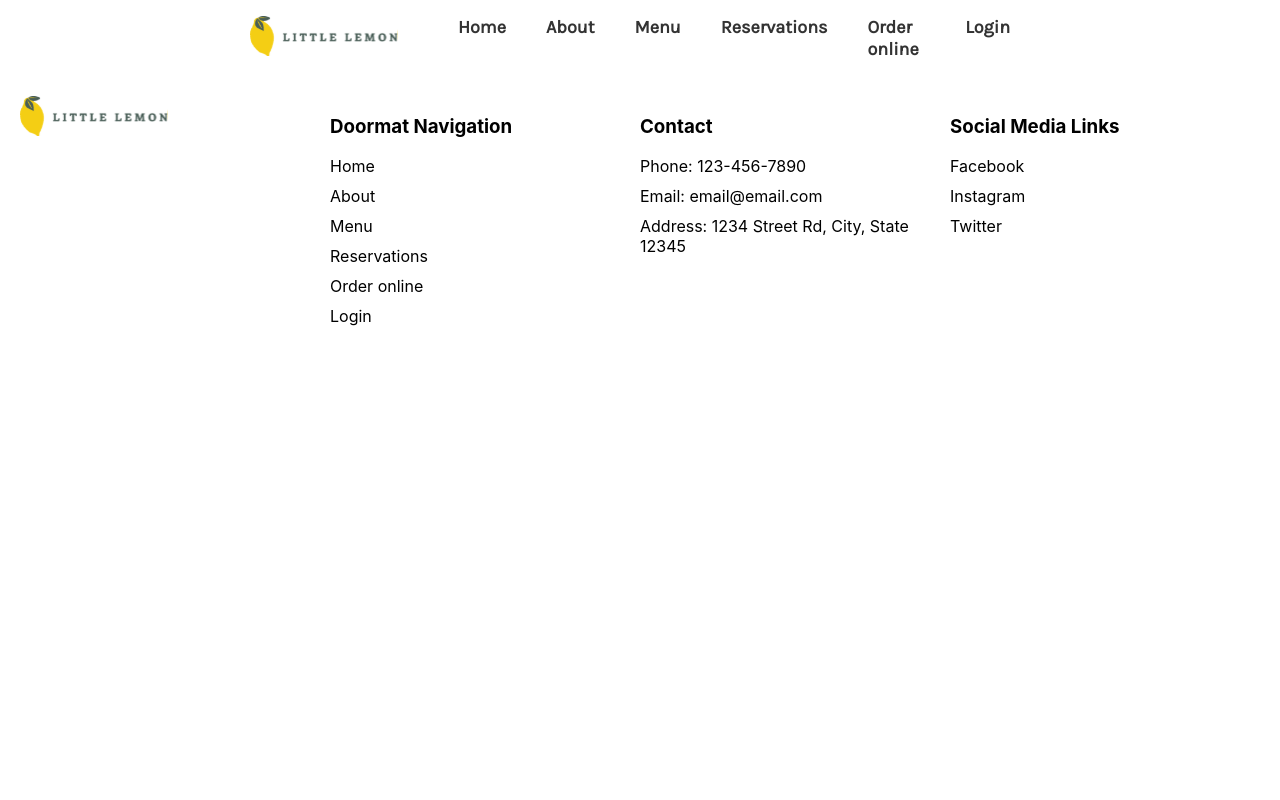
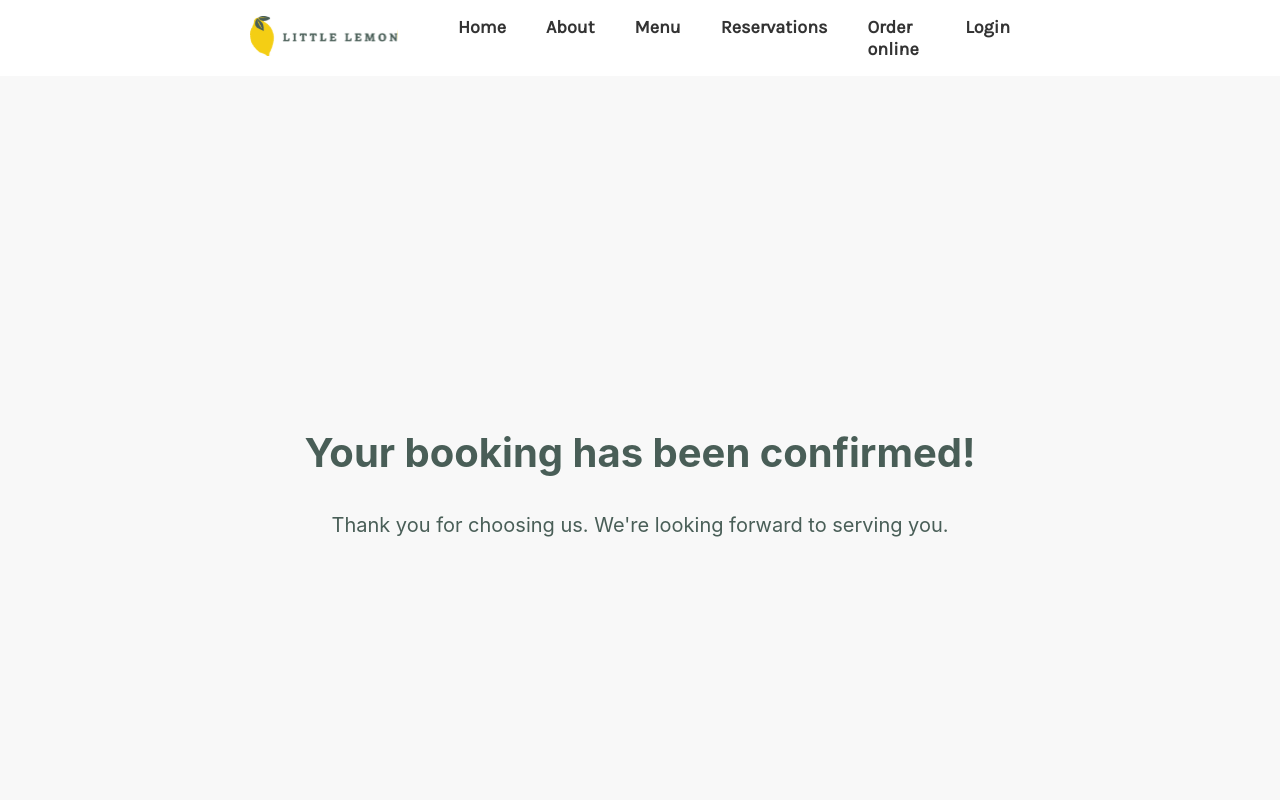
Before and after one commit to bucys/little-lemon, a React (Create React App) app: page /confirmed in a window 1280 px wide. Shown: the top 800 px of the page. Built offline with nearby package versions, Linux system fonts and the light colour scheme; a web font is replaced by a local one.

Commit message:
passed the tests BookingPage

```diff
--- a/src/App.css
+++ b/src/App.css
@@ -394,6 +394,27 @@ select#occasion option:checked {
   color: white;
 }
 
+.confirmation-container {
+  display: flex;
+  flex-direction: column;
+  justify-content: center;
+  align-items: center;
+  height: 100vh;
+  background-color: #f8f8f8;
+  text-align: center;
+}
+
+.confirmation-title {
+  font-size: 2.5rem;
+  color: #495E57;
+  margin-bottom: 1rem;
+}
+
+.confirmation-message {
+  font-size: 1.25rem;
+  color: #495E57;
+}
+
 
 
 
--- a/src/App.js
+++ b/src/App.js
@@ -1,6 +1,7 @@
 import { BrowserRouter as Router, Routes, Route } from 'react-router-dom';
 import HomePage from './components/HomePage';
 import BookingPage from './components/BookingPage';
+import ConfirmedBooking from './components/ConfirmedBooking';
 import Header from './components/Header';
 import Footer from './components/Footer';
 import './App.css';
@@ -10,6 +11,7 @@ function App() {
     <Router>
       <Header />
       <Routes>
+        <Route path="/confirmed" element={<ConfirmedBooking />} />
         <Route path="/" element={<HomePage />} />
         <Route path="/booking" element={<BookingPage />} />
       </Routes>
--- a/src/components/BookingForm.js
+++ b/src/components/BookingForm.js
@@ -1,7 +1,7 @@
 import React, { useState } from 'react';
 import { submitAPI } from '../api/api';
 
-const BookingForm = ({ availableTimes, onDateChange, setBookings }) => {
+const BookingForm = ({ availableTimes, onDateChange, setBookings, onSubmit }) => {
   const [date, setDate] = useState(new Date());
   const [time, setTime] = useState('');
   const [guests, setGuests] = useState(1);
@@ -16,6 +16,7 @@ const BookingForm = ({ availableTimes, onDateChange, setBookings }) => {
 
 const handleSubmit = (event) => {
   event.preventDefault();
+  onSubmit({ date, time, guests, occasion });
 
   const formData = {
     date,
--- a/src/components/BookingPage.js
+++ b/src/components/BookingPage.js
@@ -1,42 +1,35 @@
 import React, { useState, useEffect } from 'react';
 import BookingForm from './BookingForm';
-import { fetchAPI } from '../api/api';
+import { fetchAPI, submitAPI } from '../api/api';
+import { useNavigate } from 'react-router-dom';
 
-export async function updateTimes(state, action) {
+export function updateTimes(state, action) {
   switch(action.type) {
     case 'init':
         return action.payload;
     case 'update':
-        try {
-            const times = await window.fetchAPI(action.payload);
-            return times;
-        } catch (error) {
-            console.error("Failed to update times: ", error);
-            return state;
-        }
+        return action.payload;
     default:
         return state;
   }
 }
 
-
 export async function initializeTimes() {
-
   const date = new Date();
-  const dateString = `${date.getFullYear()}-${date.getMonth() + 1}-${date.getDate()}`;
+  const dateString = `${date.getFullYear()}-${String(date.getMonth() + 1).padStart(2, '0')}-${String(date.getDate()).padStart(2, '0')}`;
 
   try {
-      const times = await window.fetchAPI(dateString);
-      return times;
+    const times = await fetchAPI(dateString);
+    return times;
   } catch (error) {
-      console.error("Failed to initialize times: ", error);
-
-      return ['17:00', '18:00', '19:00', '20:00', '21:00', '22:00'];
+    console.error("Failed to initialize times: ", error);
+    return ['17:00', '18:00', '19:00', '20:00', '21:00', '22:00'];
   }
 }
 
 
 const BookingPage = () => {
+  const navigate = useNavigate();
   const [date, setDate] = useState(new Date());
   const [availableTimes, setAvailableTimes] = useState([]);
   const [bookings, setBookings] = useState([]);
@@ -51,11 +44,15 @@ const BookingPage = () => {
     fetchTimes();
   }, [date, bookings]);
 
+  const submitForm = (formData) => {
+      if (submitAPI(formData)) {
+          navigate('/confirmed');
+      }
+  }
+
   return (
-    <BookingForm availableTimes={availableTimes} onDateChange={setDate} setBookings={setBookings}/>
+    <BookingForm availableTimes={availableTimes} onDateChange={setDate} setBookings={setBookings} onSubmit={submitForm}/>
   );
 };
 
-
-
 export default BookingPage;
--- /dev/null
+++ b/src/components/ConfirmedBooking.js
@@ -0,0 +1,13 @@
+import React from 'react'
+
+const ConfirmedBooking = () => {
+    return (
+        <div className="confirmation-container">
+            <h2 className="confirmation-title">Your booking has been confirmed!</h2>
+            <p className="confirmation-message">Thank you for choosing us. We're looking forward to serving you.</p>
+        </div>
+    );
+}
+
+
+export default ConfirmedBooking
```
Also changed, not shown: 1 other file (tests, documents, lock files or other folders).
